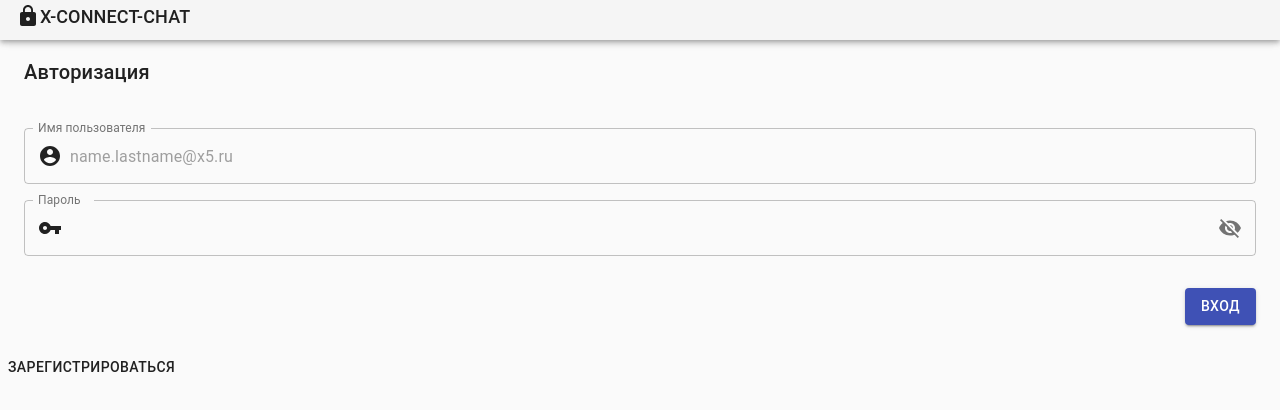
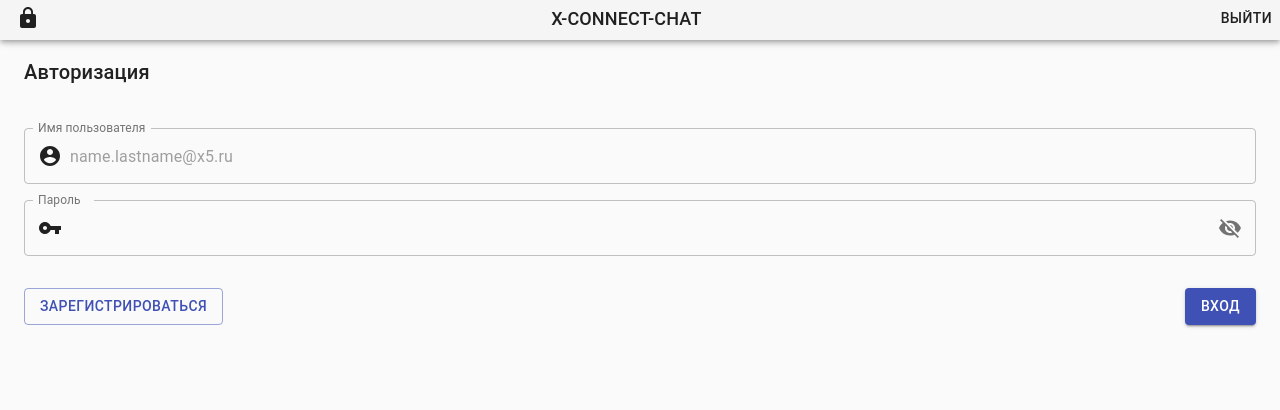
Before and after one commit to front0033/x-connect-chat, a React (Create React App) app: page /sign-in in a window 1280 px wide. Shown: the top 410 px of the page. Built offline with nearby package versions, Linux system fonts and the light colour scheme; no server answers.

Commit message:
fix redirects and logout

```diff
--- a/src/components/AccessNavigator/index.tsx
+++ b/src/components/AccessNavigator/index.tsx
@@ -1,19 +1,29 @@
 import * as React from 'react';
 
+import { useAppDispatch } from 'redux/hooks';
+import { CircularProgress, Grid, Typography } from '@material-ui/core';
 import { Redirect } from 'react-router-dom';
-import { useLazyGetUserQuery } from 'redux/stores/auth/authSlice';
+import { useLazyGetUserQuery, useLazyLoginQuery } from 'redux/stores/auth/authSlice';
 import { useLazyGetProfileByUserIdQuery } from 'redux/stores/userProfile/userProfileSlice';
+import { wsConnect } from 'redux/stores/ws/wsSlice';
+
 import routes from 'routes';
 
 import X_CONNECT_LOCALSTORAGE_USER_KEY from './constants';
 
 // обеспечивает навигацию приложения в зависимости от доступа
 const AccessNavigator: React.FC = ({ children }) => {
+  const dispatch = useAppDispatch();
+
   const localStorageUserId: string | null = localStorage.getItem(X_CONNECT_LOCALSTORAGE_USER_KEY);
-  const [getUser, { data: userData, isSuccess: isUserDataSuccess, isError: isUserDataError }] = useLazyGetUserQuery();
-  const [getProfile, { data: profileData, isSuccess: isProfileDataSuccess, isError: isProfileDataError }] =
-    useLazyGetProfileByUserIdQuery();
-  console.log(localStorageUserId);
+  const [getUser, { data: userData, isLoading: isUserLoading, isFetching: isUserFetching, isError: isUserDataError }] =
+    useLazyGetUserQuery();
+
+  const [
+    getProfile,
+    { data: profileData, isLoading: isProfileLoading, isFetching: isProfileFetching, isError: isProfileDataError },
+  ] = useLazyGetProfileByUserIdQuery();
+
   React.useEffect(() => {
     if (localStorageUserId && !userData) {
       getUser({ userId: localStorageUserId });
@@ -23,29 +33,41 @@ const AccessNavigator: React.FC = ({ children }) => {
 
   React.useEffect(() => {
     // если записи о userId нет в LocalStorage но userId у нас есть то записываем его туда
-    if (userData && isUserDataSuccess && !localStorageUserId) {
-      localStorage.setItem(X_CONNECT_LOCALSTORAGE_USER_KEY, userData.userId);
+    if (userData && !localStorageUserId) {
+      const userIdFromUserData = userData ? userData.userId : '';
+      localStorage.setItem(X_CONNECT_LOCALSTORAGE_USER_KEY, userIdFromUserData);
     }
 
-    if (userData && isUserDataSuccess) {
-      console.log('isUserDataSuccess - ', isUserDataSuccess);
+    if (userData) {
       getProfile({ userId: userData.userId });
     }
     // eslint-disable-next-line react-hooks/exhaustive-deps
-  }, [userData, isUserDataSuccess]);
+  }, [userData]);
+
+  React.useEffect(() => {
+    dispatch(wsConnect({ host: process.env.REACT_APP_WS_URL || '' }));
+    // eslint-disable-next-line react-hooks/exhaustive-deps
+  }, []);
 
   const redirectToSignInPage = !localStorageUserId || isUserDataError;
-  const redirectToProfilePage = (!profileData && !!userData && !!localStorageUserId) || isProfileDataError;
-  const redurectToMainPage = isProfileDataSuccess && profileData;
+  const redirectToProfilePage = (!profileData && !!userData) || isProfileDataError;
+  const redurectToMainPage = !!userData && !!profileData;
 
+  const loading = isUserLoading || isProfileLoading || isProfileFetching || isUserFetching;
+  console.log('loading - ', loading);
   return (
     <>
-      {children}
+      {loading && (
+        <Grid container direction="column" style={{ height: 500 }} justifyContent="center" alignContent="center">
+          <Typography>Данные загружаються</Typography>
+          <CircularProgress />
+        </Grid>
+      )}
+      {!loading && children}
       {redirectToSignInPage && <Redirect to={routes.signIn()} />}
       {redirectToProfilePage && <Redirect to={routes.profile()} />}
       {redurectToMainPage && <Redirect to={routes.main()} />}
     </>
   );
 };
-
 export default AccessNavigator;
--- a/src/components/LoginForm/index.tsx
+++ b/src/components/LoginForm/index.tsx
@@ -1,6 +1,6 @@
 import React from 'react';
 
-import { Link } from 'react-router-dom';
+import { Link, Redirect } from 'react-router-dom';
 
 import {
   TextField,
@@ -50,9 +50,18 @@ interface ILoginFormProps {
   onSubmit: (args: { email: string; password: string }) => void;
   isLoading: boolean;
   isError: boolean;
+  isSuccess: boolean;
+  successRedurectUrl: string;
 }
 
-const LoginForm: React.FC<ILoginFormProps> = ({ isSignUp, isLoading, isError, onSubmit }) => {
+const LoginForm: React.FC<ILoginFormProps> = ({
+  isSignUp,
+  isLoading,
+  isError,
+  isSuccess,
+  successRedurectUrl,
+  onSubmit,
+}) => {
   const classes = useStyles();
   const [showPassword, setShowPassword] = React.useState(false);
 
@@ -129,29 +138,37 @@ const LoginForm: React.FC<ILoginFormProps> = ({ isSignUp, isLoading, isError, on
                 </FormControl>
                 {isError && (
                   <Alert className={classes.errorAlert} severity="error">
-                    Неправильный логин или пароль
+                    {isSignUp ? 'Пользователь уже существует' : 'Неправильный логин или пароль'}
                   </Alert>
                 )}
               </Grid>
             </DialogContent>
             <DialogActions className={classes.actions}>
-              <Button variant="contained" color="primary" type="submit" disabled={isSubmitting}>
-                Вход
-              </Button>
+              <Grid container justifyContent="space-between" direction="row-reverse">
+                <Button variant="contained" color="primary" type="submit" disabled={isSubmitting}>
+                  {isSignUp ? 'Создать' : 'Вход'}
+                </Button>
+                {!isSignUp ? (
+                  <Button variant="outlined" color="primary" component={Link} to={routes.signUp()}>
+                    Зарегистрироваться
+                  </Button>
+                ) : (
+                  <Button variant="outlined" color="primary" component={Link} to={routes.signIn()}>
+                    Войти
+                  </Button>
+                )}
+              </Grid>
             </DialogActions>
           </form>
         )}
       </Formik>
-      {!isSignUp && (
-        <Button component={Link} to={routes.signUp()}>
-          Зарегистрироваться
-        </Button>
-      )}
+
       {isLoading && (
         <Grid container justifyContent="center">
           <CircularProgress />
         </Grid>
       )}
+      {isSuccess && <Redirect to={successRedurectUrl} />}
     </div>
   );
 };
--- a/src/layouts/DefaultLayout.tsx
+++ b/src/layouts/DefaultLayout.tsx
@@ -1,19 +1,42 @@
 import * as React from 'react';
 
-import { Box, AppBar, Grid, Typography, CssBaseline } from '@material-ui/core';
+import { Box, AppBar, Grid, Typography, CssBaseline, Button } from '@material-ui/core';
 import LockIcon from '@material-ui/icons/Lock';
+import { resetAuthApi, useLazyLogoutQuery } from 'redux/stores/auth/authSlice';
+import { resetUserApi } from 'redux/stores/user/userSlice';
+import { resetProfileApi } from 'redux/stores/userProfile/userProfileSlice';
+import X_CONNECT_LOCALSTORAGE_USER_KEY from 'components/AccessNavigator/constants';
+
 import useStyles from './styles';
 
 const DefaultLayout: React.FC = ({ children }) => {
   const classes = useStyles();
+
+  const [logout] = useLazyLogoutQuery();
+
+  const handleLogoutClick = () => {
+    logout();
+    resetAuthApi();
+    resetUserApi();
+    resetProfileApi();
+    localStorage.removeItem(X_CONNECT_LOCALSTORAGE_USER_KEY);
+  };
+
   return (
     <Box className={classes.root}>
       <AppBar className={classes.appBar} position="fixed" title="REACT APP" color="default">
-        <Grid className={classes.titleContainer} container wrap="nowrap" alignItems="center">
+        <Grid
+          className={classes.titleContainer}
+          container
+          wrap="nowrap"
+          alignItems="center"
+          justifyContent="space-between"
+        >
           <LockIcon />
           <Typography className={classes.title} variant="h6">
             X-CONNECT-CHAT
           </Typography>
+          <Button onClick={handleLogoutClick}>Выйти</Button>
         </Grid>
       </AppBar>
       <CssBaseline />
--- a/src/pages/MainPage/index.tsx
+++ b/src/pages/MainPage/index.tsx
@@ -2,7 +2,6 @@ import * as React from 'react';
 
 import { Button, Grid, List, ListItem, TextField, Typography } from '@material-ui/core';
 import { useAppDispatch, useAppSelector } from 'redux/hooks';
-import { wsConnect } from 'redux/stores/ws/wsSlice';
 import { sendMessageAction } from 'redux/stores/chats/chatSlice';
 import useStyles from './styles';
 
@@ -11,11 +10,6 @@ const MainPage: React.FC = () => {
   const [text, setText] = React.useState('');
 
   const dispatch = useAppDispatch();
-
-  React.useEffect(() => {
-    dispatch(wsConnect({ host: process.env.REACT_APP_WS_URL || '' }));
-    // eslint-disable-next-line react-hooks/exhaustive-deps
-  }, []);
 
   const handleSendClick = () => {
     dispatch(sendMessageAction(text));
--- a/src/pages/SignInPage/index.tsx
+++ b/src/pages/SignInPage/index.tsx
@@ -3,13 +3,29 @@ import React from 'react';
 import { Box } from '@material-ui/core';
 import LoginForm from 'components/LoginForm';
 import { useLazyLoginQuery } from 'redux/stores/auth/authSlice';
+import routes from 'routes';
+import X_CONNECT_LOCALSTORAGE_USER_KEY from 'components/AccessNavigator/constants';
 
 // Страница авторизации
 const SignInPage: React.FC = () => {
-  const [login, { isLoading, isError }] = useLazyLoginQuery();
+  const [login, { data, isLoading, isError, isSuccess }] = useLazyLoginQuery();
+
+  React.useEffect(() => {
+    if (data) {
+      localStorage.setItem(X_CONNECT_LOCALSTORAGE_USER_KEY, data.userId);
+    }
+  }, [data]);
+
   return (
     <Box mt={5}>
-      <LoginForm isSignUp={false} onSubmit={login} isLoading={isLoading} isError={isError} />
+      <LoginForm
+        isSignUp={false}
+        onSubmit={login}
+        isLoading={isLoading}
+        isError={isError}
+        isSuccess={isSuccess}
+        successRedurectUrl={routes.main()}
+      />
     </Box>
   );
 };
--- a/src/pages/SignUpPage/index.tsx
+++ b/src/pages/SignUpPage/index.tsx
@@ -3,13 +3,29 @@ import React from 'react';
 import { Box } from '@material-ui/core';
 import LoginForm from 'components/LoginForm';
 import { useCreateUserMutation } from 'redux/stores/user/userSlice';
+import routes from 'routes';
+import X_CONNECT_LOCALSTORAGE_USER_KEY from 'components/AccessNavigator/constants';
 
 // Страница регистрации
 const SignUpPage: React.FC = () => {
-  const [login, { isLoading, isError }] = useCreateUserMutation();
+  const [login, { data, isLoading, isError, isSuccess }] = useCreateUserMutation();
+
+  React.useEffect(() => {
+    if (data) {
+      localStorage.setItem(X_CONNECT_LOCALSTORAGE_USER_KEY, data.userId);
+    }
+  }, [data]);
+
   return (
     <Box mt={5}>
-      <LoginForm isSignUp onSubmit={login} isLoading={isLoading} isError={isError} />
+      <LoginForm
+        isSignUp
+        onSubmit={login}
+        isLoading={isLoading}
+        isError={isError}
+        isSuccess={isSuccess}
+        successRedurectUrl={routes.profile()}
+      />
     </Box>
   );
 };
--- a/src/redux/stores/auth/authSlice.ts
+++ b/src/redux/stores/auth/authSlice.ts
@@ -31,10 +31,16 @@ export const authApi = createApi({
         data: credentials,
       }),
     }),
+    logout: builder.query<User, void>({
+      query: () => ({
+        url: '/api/auth/logout',
+        method: 'GET',
+      }),
+    }),
   }),
 });
 
 // use with dispatch
 export const resetAuthApi = authApi.util.resetApiState;
 
-export const { useGetUserQuery, useLazyGetUserQuery, useLazyLoginQuery, useLoginQuery } = authApi;
+export const { useGetUserQuery, useLazyGetUserQuery, useLazyLoginQuery, useLoginQuery, useLazyLogoutQuery } = authApi;
--- a/src/redux/stores/user/userSlice.ts
+++ b/src/redux/stores/user/userSlice.ts
@@ -5,6 +5,8 @@ export interface User {
   userId: string;
   email: string;
   avatar: string;
+  date: string;
+  _id: string;
 }
 
 export interface UserRequest {
```
Also changed, not shown: src/api/baseApiClient.ts (+10 -1 lines), src/redux/stores/userProfile/userProfileSlice.ts (+8 -3 lines).
